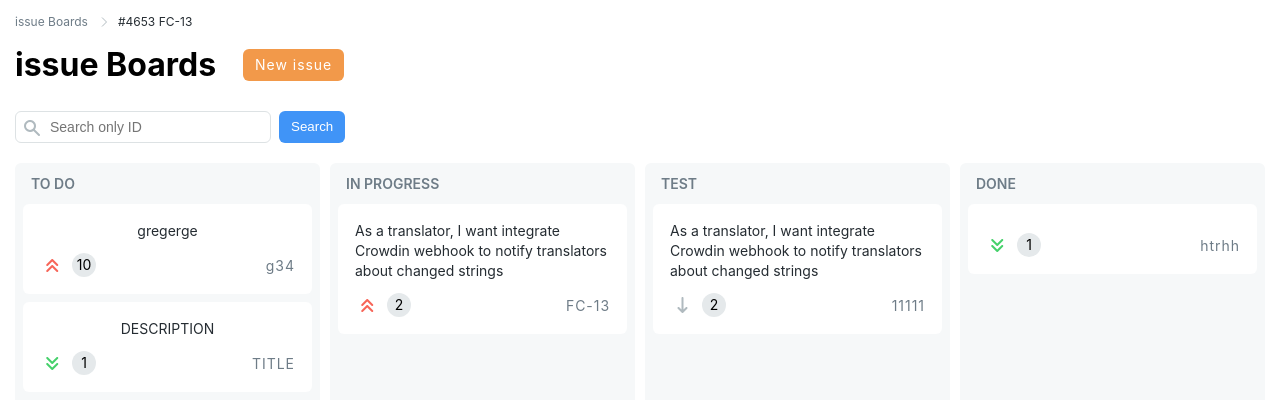
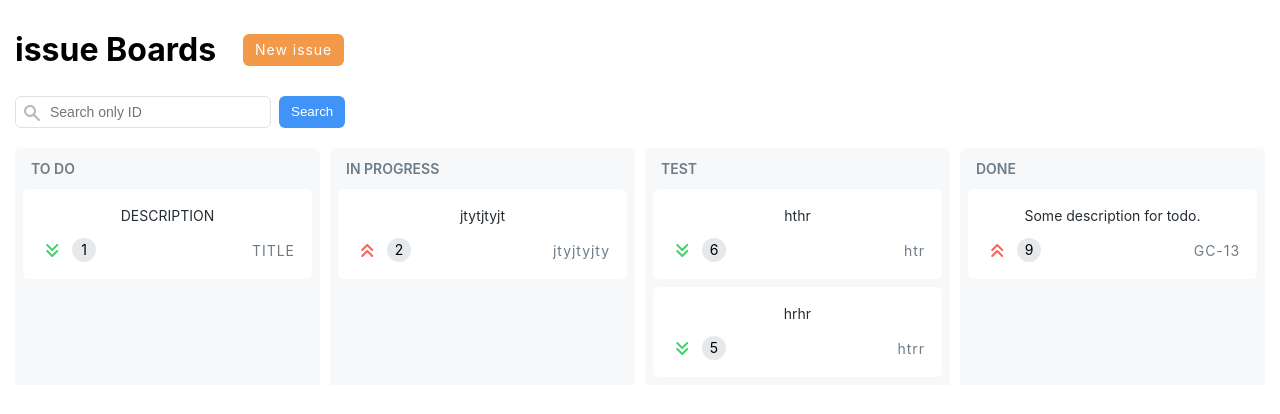
Before and after one commit to kapysta-xxl/boards, a React (Create React App) app: page / in a window 1280 px wide. Shown: the top 414 px of the page. Built offline with nearby package versions, Linux system fonts and the light colour scheme; data requests are answered from the project's data file.

Commit message:
breadcrumbs

```diff
--- a/db.json
+++ b/db.json
@@ -2,33 +2,33 @@
   "todos": [
     {
       "id": "7593",
-      "title": "FC-13",
-      "descr": "As a translator, I want integrate Crowdin webhook to notify translators about changed strings",
       "priority": {
         "status": "critical",
         "points": 2
       },
-      "status": "in progress"
+      "title": "jtyjtyjty",
+      "status": "in progress",
+      "descr": "jtytjtyjt"
     },
     {
       "id": "8027",
       "priority": {
-        "status": "normal",
-        "points": 2
+        "status": "minor",
+        "points": 6
       },
-      "title": "11111",
+      "title": "htr",
       "status": "test",
-      "descr": "As a translator, I want integrate Crowdin webhook to notify translators about changed strings"
+      "descr": "hthr"
     },
     {
       "id": "6224",
       "priority": {
         "status": "critical",
-        "points": "10"
+        "points": 9
       },
-      "title": "g34",
-      "status": "to do",
-      "descr": "gregerge"
+      "title": "GC-13",
+      "status": "done",
+      "descr": "Some description for todo."
     },
     {
       "id": "6216",
@@ -41,14 +41,14 @@
       "descr": "DESCRIPTION"
     },
     {
-      "id": "6924",
+      "id": "41933",
       "priority": {
         "status": "minor",
-        "points": 1
+        "points": 5
       },
-      "title": "htrhh",
-      "status": "done",
-      "descr": ""
+      "title": "htrr",
+      "status": "test",
+      "descr": "hrhr"
     }
   ]
 }
--- a/package.json
+++ b/package.json
@@ -3,6 +3,9 @@
   "version": "0.1.0",
   "private": true,
   "dependencies": {
+    "@emotion/react": "^11.7.1",
+    "@emotion/styled": "^11.6.0",
+    "@mui/material": "^5.2.6",
     "axios": "^0.24.0",
     "lodash": "^4.17.21",
     "react": "^17.0.2",
--- a/src/App.js
+++ b/src/App.js
@@ -1,7 +1,6 @@
 import React from 'react';
 import './scss/App.scss';
-import BreadCrumbs from './components/BreadCrumbs';
-
+import ContainerPage from './components/Containers/ContainerPage';
 import { BrowserRouter, Routes, Route } from 'react-router-dom';
 import { routes } from './utils/routes';
 
@@ -10,13 +9,10 @@ function App() {
   return (
     <BrowserRouter>
       <div className="App">
-        <div className='container'>
-          <BreadCrumbs />
-          <Routes>
-            { routes.map(({ path, Component }) => {
-              return <Route key={path} path={path} element={<Component />} />}) }
-          </Routes>
-        </div>
+        <Routes>
+          { routes.map(({ path, Component }) => {
+            return <Route key={path} path={path} element={<ContainerPage children={ <Component /> } />} />}) }
+        </Routes>
       </div>
     </BrowserRouter>
   );
--- a/src/components/BreadCrumbs.js
+++ b/src/components/BreadCrumbs.js
@@ -1,18 +1,47 @@
-import React, { useEffect, useState } from 'react';
-import { useLocation, Link } from 'react-router-dom';
+import React, { useState, useEffect } from 'react';
+import { Link, useLocation, useParams } from 'react-router-dom';
+import { routes } from '../utils/routes';
 import '../scss/breadcrumb.scss';
+import Breadcrumbs from '@mui/material/Breadcrumbs';
 
 function BreadCrumbs() {
-    const [crumbs, setCrumbs] = useState(['issue Boards'])
-    const location = useLocation()
+    const [crumbs, setCrumbs] = useState('')
+    const { pathname } = useLocation()
+    const params = useParams()
 
-    useEffect(() => {console.log(location.pathname)}, [location])
+
+    useEffect(() => {
+
+        let route = routes.find(n => n.path === pathname.replace(params.id, ':id'));
+
+        if(!route) return;
+
+        let pathNames = route.path.split('/').slice(1).filter(n => n !== ':id');
+
+        let newCrumbs = [];
+        for(let i = 0, linkRoutes = routes; i < pathNames.length; i++){
+            let item = linkRoutes.find(n => n.path.split('/').includes(pathNames[i]))
+            if(item) newCrumbs.push(item);
+        }
+
+        setCrumbs(newCrumbs)
+    }, [pathname, params])
 
     return (
-        <div className='breadcrumbs'>
-            <Link className='breadcrumbs__link' to="/">issue Boards</Link>
-            <Link className='breadcrumbs__link' to="/todo/4653">#4653 FC-13</Link>
-        </div>
+        <Breadcrumbs className='breadcrumbs' separator="›" aria-label="breadcrumb">
+            { crumbs.length && crumbs.map(({ path, title }, index) => {
+                if(title === 'issue') title = `#${params.id} issue`;
+                return (
+                    <Link
+                    className='breadcrumbs__link'
+                    key={path}
+                    to={ index === routes.length - 1 ? '' : path}
+                    >
+                    {title}
+                    </Link>
+                )
+            }) }
+        </Breadcrumbs>
     );
 }
 
--- /dev/null
+++ b/src/components/Containers/ContainerPage.js
@@ -0,0 +1,13 @@
+import React from 'react';
+import BreadCrumbs from '../BreadCrumbs';
+
+function ContainerPage({ children }) {
+    return (
+        <div className='container'>
+            <BreadCrumbs />
+            { children }
+        </div>
+    );
+}
+
+export default ContainerPage;
--- a/src/components/Form/Form.js
+++ b/src/components/Form/Form.js
@@ -66,7 +66,8 @@ function Form ({ submitHandler }) {
             alignItems: 'center',
             justifyContent: 'space-between',
             paddingRight: '10px',
-            paddingLeft: '10px'
+            paddingLeft: '10px',
+            cursor: 'pointer'
          }),
          indicatorSeparator: styles => ({ display: 'none' }),
          dropdownIndicator: styles => ({
@@ -152,6 +153,7 @@ function Form ({ submitHandler }) {
         className='form__decsr'
         spellCheck="false"
         {...register("description", {
+            required: true,
             maxLength: 300
         })}
         />
--- a/src/pages/BoardsPage.js
+++ b/src/pages/BoardsPage.js
@@ -77,7 +77,7 @@ function BoardsPage() {
         <div className='boards'>
             <div className='boards__title'>
                 <h1>issue Boards</h1>
-                <Link to="/create">New issue</Link>
+                <Link to="/boards/create">New issue</Link>
             </div>
             <Search compare={compare}/>
             <div className='flexbox-grid'>
--- a/src/scss/breadcrumb.scss
+++ b/src/scss/breadcrumb.scss
@@ -2,32 +2,19 @@
     display: flex;
     align-items: center;
     padding-top: 14px;
-    margin-bottom: 20px;
+    margin-bottom: 20px !important;
 
     &__link{
         text-decoration: none;
-        font-size: 12px;
+        font-size: 14px;
         color: #6E7C87;
     }
-    &__link:last-of-type,
-    &__link:last-child{
-        color: #252C32;
-    }
 
-    &__link + &__link{
-        margin-left: 30px;
-        position: relative;
-
-        &:after{
-            display: block;
-            content: '';
-            width: 10px;
-            height: 10px;
-            background: url('../images/bred-arrow.svg') 50% 50% no-repeat;
-            position: absolute;
-            position: absolute;
-            left: -18px;
-            top: 3px;
+    li:last-child,
+    li:last-of-type{
+        a{
+            color: #252C32;
+            cursor: default;
         }
     }
 }
--- a/src/utils/constants.js
+++ b/src/utils/constants.js
@@ -1,4 +1,3 @@
-export const BOARDS_ROUTE = '/'
-export const TODO_ROUTE = '/todo'
-export const CREATE_ROUTE = '/create'
-export const PAGE_404 = '*'
+export const BOARDS_ROUTE = '/boards'
+export const TODO_ROUTE = '/boards/todo'
+export const CREATE_ROUTE = '/boards/create'
--- a/src/utils/routes.js
+++ b/src/utils/routes.js
@@ -1,25 +1,28 @@
-import { BOARDS_ROUTE, TODO_ROUTE, CREATE_ROUTE, PAGE_404 } from './constants';
+import { BOARDS_ROUTE, TODO_ROUTE, CREATE_ROUTE } from './constants';
 
 import BoardsPage from '../pages/BoardsPage';
 import CreatePage from '../pages/CreatePage';
 import TodoPage from '../pages/TodoPage';
-import Page404 from '../pages/Page404';
 
 export const routes = [
     {
         path: BOARDS_ROUTE,
-        Component: BoardsPage
+        Component: BoardsPage,
+        title: 'issue Boards'
     },
     {
         path: TODO_ROUTE + "/:id",
-        Component: TodoPage
+        Component: TodoPage,
+        title: 'issue'
     },
     {
         path: CREATE_ROUTE,
-        Component: CreatePage
+        Component: CreatePage,
+        title: 'Create'
     },
     {
-        path: PAGE_404,
-        Component: Page404
+        path: '*',
+        Component: BoardsPage,
+        title: 'issue Boards'
     }
 ]
```
Also changed, not shown: 1 other file (tests, documents, lock files or other folders).
